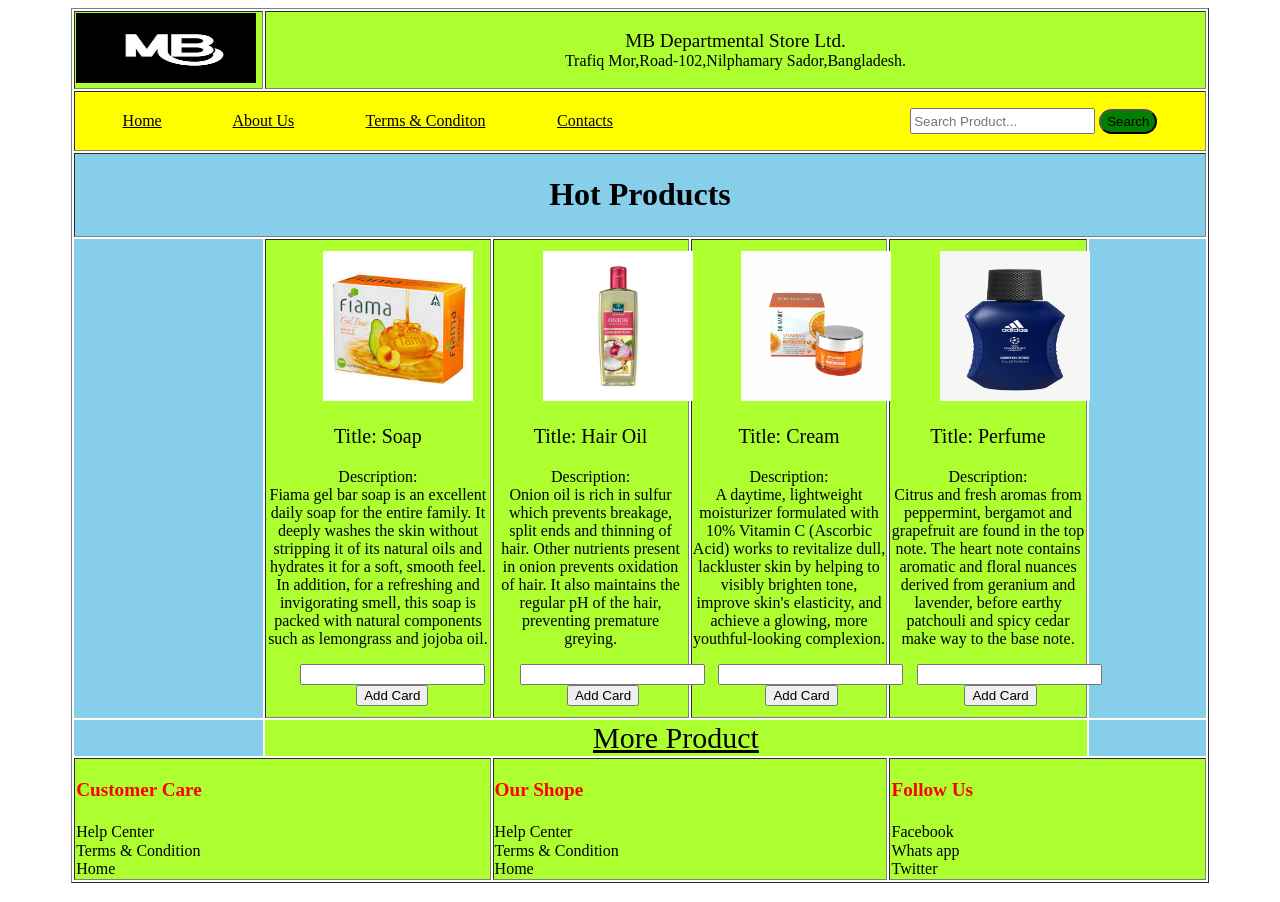
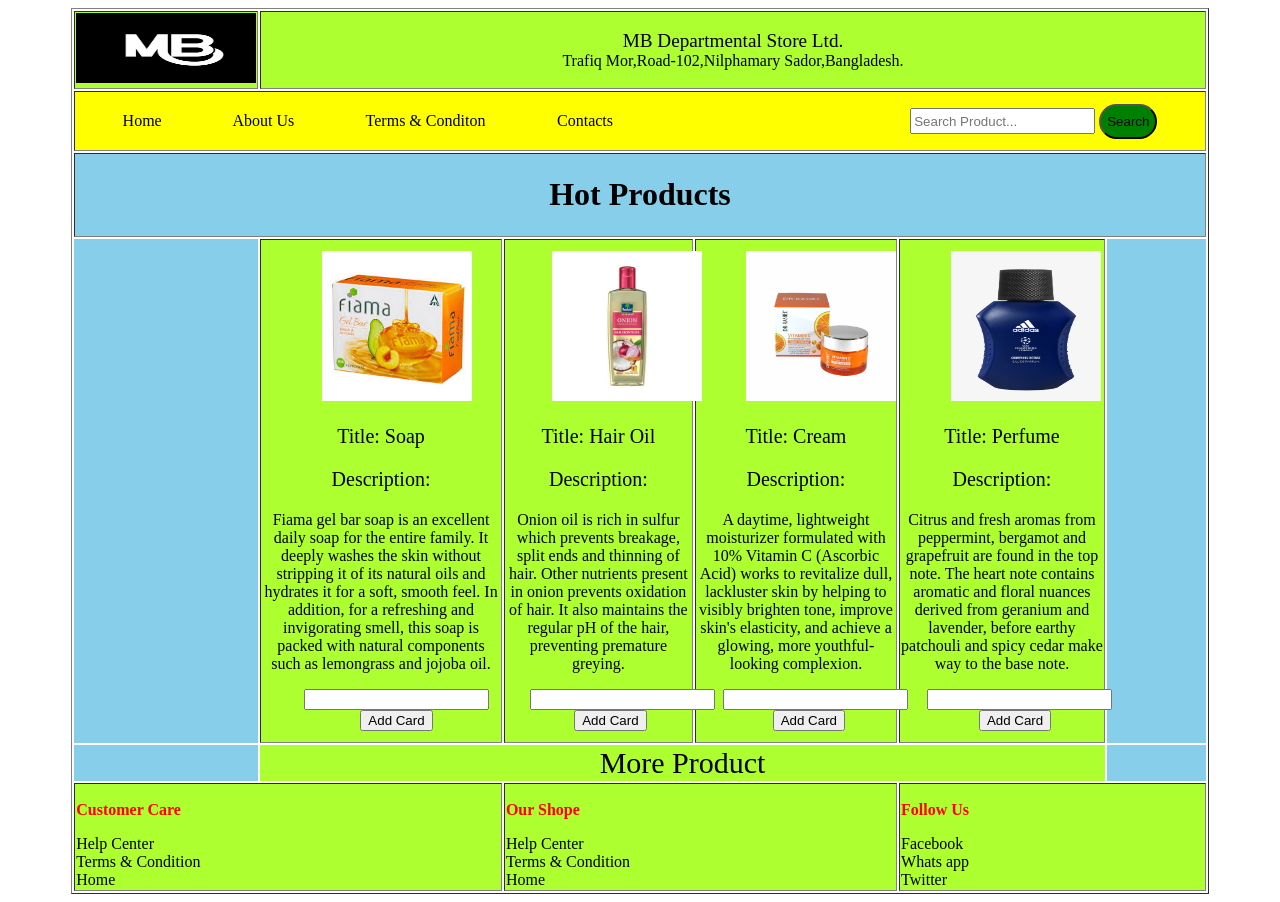
Before and after one commit to bdmanik97/Full-Design-Store, a plain HTML site: page index.html in a window 1280 px wide. Drawn offline with Linux system fonts and the light colour scheme.

Commit message:
Full desing final

```diff
--- a/index.html
+++ b/index.html
@@ -7,40 +7,36 @@
 		<center>
 		<table border="1px" width="90%">
 		<!-- 1st tr -->
-			<tr height="50px" style="background-color:greenyellow;">
+			<tr style="background-color:greenyellow;height: 50px;">
 				<td width="5%"> <img src="image/107.jpg" width="180px" height="70px"> </td>
-
-				<td width="75%" align="center" colspan="5"> <big>MB Departmental Store Ltd.</big><br>
+				<td width="85%" align="center" colspan="5"> <big>MB Departmental Store Ltd.</big><br>
 				Trafiq Mor,Road-102,Nilphamary Sador,Bangladesh.</td>
 			</tr>
 		<!-- 2nd tr -->
-			<tr height="60px" style="background-color:yellow" rowspan="2">
+			<tr style="background-color:yellow;height: 60px;" rowspan="2">
 				<td colspan="6" align="center">
-					<a href="index.html"style="margin-right:6%;color:black;">Home</a>
-					<a href="aboutus.html"style="margin-right:6%;color:black;">About Us</a>
-					<a href="terms.html"style="margin-right:6%;color:black;">Terms & Conditon</a>
-					<a href="contacts.html"style="margin-right:6%;color:black;">Contacts</a>
+					<a href="index.html"style="margin-right:6%;color:black; text-decoration: none;">Home</a>
+					<a href="aboutus.html"style="margin-right:6%;color:black;text-decoration: none;">About Us</a>
+					<a href="terms.html"style="margin-right:6%;color:black;text-decoration: none;">Terms & Conditon</a>
+					<a href="contacts.html"style="margin-right:6%;color:black;text-decoration: none;">Contacts</a>
 					<input type="text" name="search" placeholder="Search Product..." style="height:20px;margin-left: 20%;">
-         			<input type="submit" name="search" value="Search" style="height:25px;border-radius: 15px;background-color: green">
+         			<input type="submit" name="search" value="Search" style="height:35px;border-radius: 25px; background-color: green">
 				</td>
-
 			</tr>
 		<!-- 3rd tr -->
-			<tr height="60px" style="background-color:skyblue;">
+			<tr style="background-color:skyblue;height: 60px;">
 				<td colspan="6" align="center"><h1>Hot Products</h1></td>
 			</tr>
 		<!-- 4rd tr -->
-			<tr height="300px" style="background-color:skyblue;" rowspan="2">
-
+			<tr style="background-color:skyblue;height: 300px;" rowspan="2">
 		<!-- 1st <td> -->
 				<td style="width:5%;height:200px; border: none;background-color:skyblue;"></td>
-
 		<!-- 2nd <td> -->
 				<td style="background-color:greenyellow;margin: auto;">
             	<img src="image/101.jpeg" alt="" style="margin:auto;margin-top: 10px;height:150px;margin-left:25%;margin-right: 25%;align:center">
             	<center>
 	            	<p style="text-align: center; font-size: 20px;">Title: Soap</p>
-	            	<p style="text-align: center;"> Description:<br>
+	            	<p style="text-align: center;"><p style="font-size: 20px;">Description:</p>
             		Fiama gel bar soap is an excellent daily soap for the entire family. It deeply washes the skin without stripping it of its natural oils and hydrates it for a soft, smooth feel. In addition, for a refreshing and invigorating smell, this soap is packed with natural components such as lemongrass and jojoba oil.</p>
             	<div style="margin-left:13%; padding-bottom: 10px;">
             		<input type="number" min="0">
@@ -48,13 +44,12 @@
             	</div>
             	</center>
             </td>
-
         <!-- 3rd <td> -->
 				<td style="background-color:greenyellow;margin: auto;">
             	<img src="image/102.jpeg" alt="" style="margin:auto;margin-top: 10px;height:150px;margin-left:25%;margin-right: 25%;align:center">
             	<center>
 	            	<p style="text-align: center; font-size: 20px;">Title: Hair Oil</p>
-	            	<p style="text-align: center;"> Description:<br>
+	            	<p style="text-align: center;"><p style="font-size: 20px;">Description:</p>
             		Onion oil is rich in sulfur which prevents breakage, split ends and thinning of hair. Other nutrients present in onion prevents oxidation of hair. It also maintains the regular pH of the hair, preventing premature greying.</p>
             	<div style="margin-left:13%; padding-bottom: 10px;">
             		<input type="number" min="0">
@@ -62,13 +57,12 @@
             	</div>
             	</center>
             </td>
-
         <!-- 4th <td> -->
 				<td style="background-color:greenyellow;margin: auto;">
             	<img src="image/105.jpg" alt="" style="margin:auto;margin-top: 10px;height:150px;width: 150px; margin-left:25%;margin-right: 25%;align:center">
             	<center>
 	            	<p style="text-align: center; font-size: 20px;">Title: Cream</p>
-	            	<p style="text-align: center;"> Description:<br>
+	            	<p style="text-align: center;"><p style="font-size: 20px;">Description:</p>
             		A daytime, lightweight moisturizer formulated with 10% Vitamin C (Ascorbic Acid) works to revitalize dull, lackluster skin by helping to visibly brighten tone, improve skin's elasticity, and achieve a glowing, more youthful-looking complexion.</p>
             	<div style="margin-left:13%; padding-bottom: 10px;">
             		<input type="number" min="0">
@@ -76,13 +70,12 @@
             	</div>
             	</center>
             </td>
-
         <!-- 5th <td> -->
 				<td style="background-color:greenyellow;margin: auto;">
             	<img src="image/104.webp" alt="" style="margin:auto;margin-top: 10px;height:150px;width: 150px; margin-left:25%;margin-right: 25%;align:center">
             	<center>
 	            	<p style="text-align: center; font-size: 20px;">Title: Perfume</p>
-	            	<p style="text-align: center;"> Description:<br>
+	            	<p style="text-align: center;"><p style="font-size: 20px;">Description:</p>
             		Citrus and fresh aromas from peppermint, bergamot and grapefruit are found in the top note. The heart note contains aromatic and floral nuances derived from geranium and lavender, before earthy patchouli and spicy cedar make way to the base note.</p>
             	<div style="margin-left:13%; padding-bottom: 10px;">
             		<input type="number" min="0">
@@ -90,38 +83,31 @@
             	</div>
             	</center>
             </td>
-
         <!-- Lst <td> -->
 				<td style="width:10%;height:200px; border: none;"></td>
-
 			</tr>
 		<!-- 5th tr -->
 			<tr>
     			<td style="width: 10%;border:none;background-color:skyblue;"></td>
         		<td colspan="4" align="center" style="border: none;background-color:greenyellow;">
-         		<a href="" style="height: 30px; color: black;font-size: 30px;">More Product</a>
+         		<a href="" style="height: 30px; color: black;font-size: 30px; text-decoration: none;">More Product</a>
         		</td>
         		<td style="width: 10%;border:none;background-color:skyblue;"></td>
         	</tr>
         <!-- 6th tr -->
-        	<tr height="60px" style="background-color:greenyellow;">
+        	<tr style="background-color:greenyellow;height: 60px;">
         		<td colspan="2">
-        			<big><b><p style="color: red;">Customer Care</p></b></big>
-        			Help Center<br> Terms & Condition <br> Home
-
-        		</td>
-
-        		<td colspan="2">
-        			<big><b><p style="color: red;">Our Shope</p></b></big>
+        			<p style="color: red; font-weight: bold;">Customer Care</p>
         			Help Center<br> Terms & Condition <br> Home
         		</td>
-
         		<td colspan="2">
-        			<b><big><p style="color: red;">Follow Us</p></big></b>
+        			<p style="color: red; font-weight: bold;">Our Shope</p>
+        			Help Center<br> Terms & Condition <br> Home
+        		</td>
+        		<td colspan="2">
+        			<p style="color: red; font-weight: bold;">Follow Us</p>
         			Facebook<br> Whats app <br> Twitter
         		</td>
-
-
         	</tr>
 		</table>
 		</center>
```
Also changed, not shown: aboutus.html (+15 -27 lines), contacts.html (+10 -20 lines), terms.html (+11 -21 lines).
